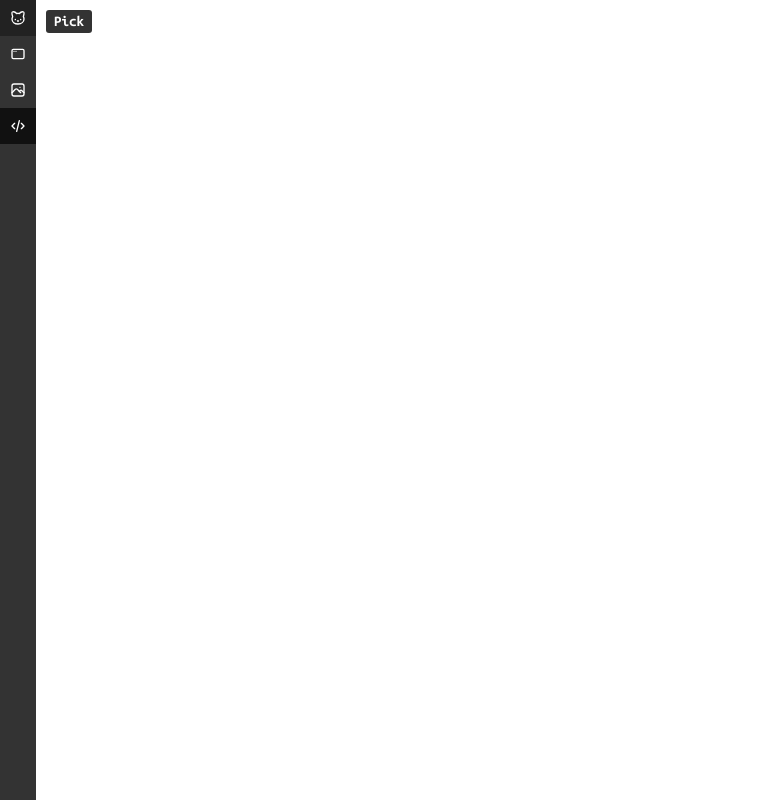
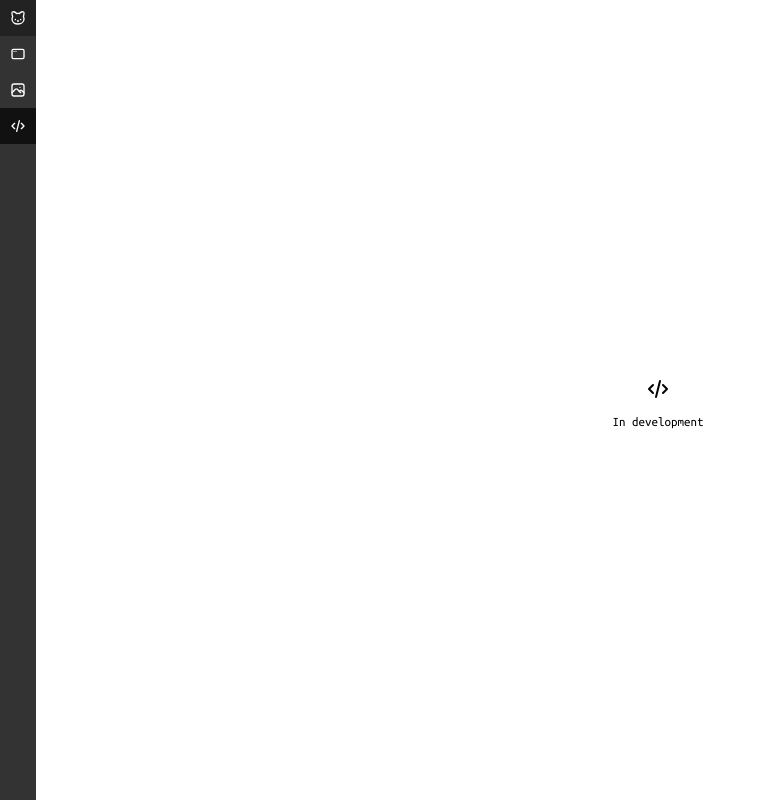
Before and after one commit to ampatspell/tiny, a SvelteKit app: page /dev in a window 1280 px wide. Shown: the whole page, without its empty margins (0-766 px from the left). Built offline with nearby package versions, Linux system fonts and the light colour scheme.

Commit message:
Update +page.svelte

```diff
--- a/src/routes/dev/+page.svelte
+++ b/src/routes/dev/+page.svelte
@@ -1,22 +1,5 @@
 <script lang="ts">
-  import Button from '$lib/components/button/button.svelte';
-  import { pickFile } from '$lib/utils/files.svelte.js';
-
-  const onClick = async () => {
-    let res = await pickFile({
-      accept: ['image/png', 'image/jpeg'],
-    });
-
-    console.log(res);
-  };
+  import Placeholder from '$lib/components/layout/placeholder/placeholder.svelte';
 </script>
 
-<div class="dev">
-  <Button label="Pick" {onClick} />
-</div>
-
-<style lang="scss">
-  .dev {
-    padding: 10px;
-  }
-</style>
+<Placeholder />
```
